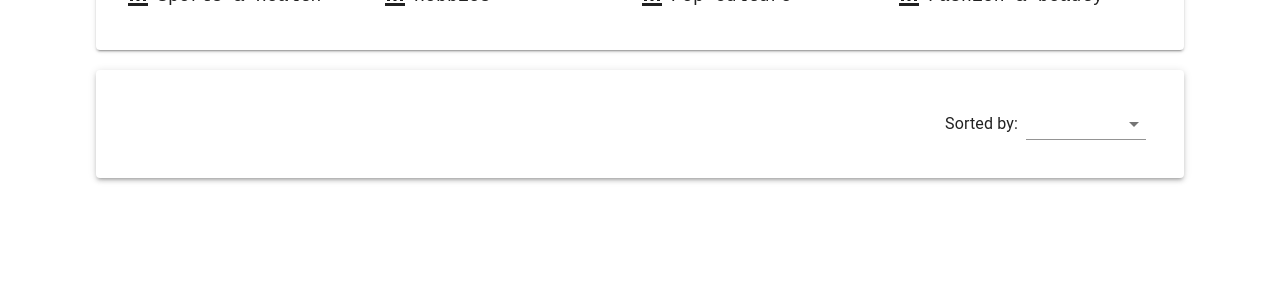
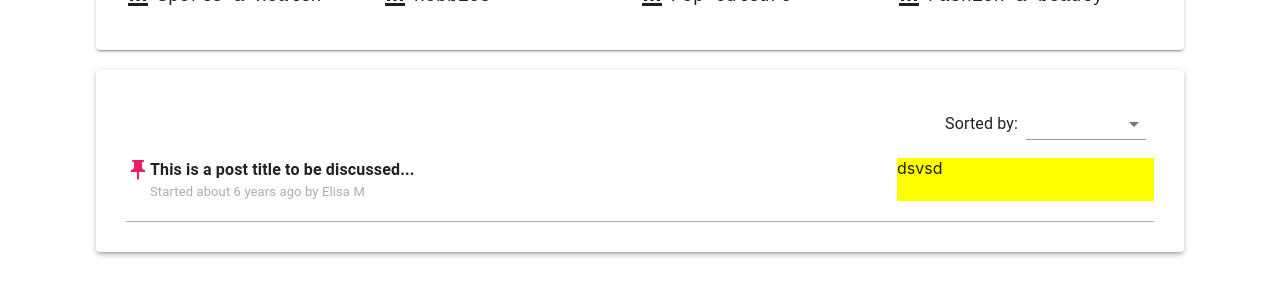
Before and after one commit to Chima20-art/student-forum, a Next.js app: page /forums in a window 1280 px wide. Shown: the part 386-682 px from the top of the page. Built offline with nearby package versions, Linux system fonts and the light colour scheme; no server answers; a web font is replaced by a local one.

Commit message:
finished first part of discussion session.

```diff
--- a/components/discussions.js
+++ b/components/discussions.js
@@ -7,6 +7,10 @@ import MenuItem from '@mui/material/MenuItem';
 import FormControl from '@mui/material/FormControl';
 import Select from '@mui/material/Select';
 import React, { useState } from 'react';
+import PushPinIcon from '@mui/icons-material/PushPin';
+import { blue } from '@mui/material/colors';
+import { pink } from '@mui/material/colors';
+import ModeCommentIcon from '@mui/icons-material/ModeComment';
 
 export default function Discussions() {
   const [menuItem, setMenuItem] = useState('');
@@ -15,16 +19,19 @@ export default function Discussions() {
     setMenuItem(event.target.value);
   };
   return (
-    <Box
+    <Paper
+      elevation={3}
       container
       sx={{
         width: { xs: '95%', md: '85%' },
         margin: '20px auto ',
+        padding: '30px',
+        justifyContent: 'center',
       }}
     >
-      <Paper elevation={3}>
-        <Grid sx={{ padding: '30px' }}>
+      <Grid container>
         <Grid
+          item
           key="category button"
           container
           sx={{
@@ -49,7 +56,34 @@ export default function Discussions() {
           </FormControl>
         </Grid>
       </Grid>
+      <Grid
+        item
+        container
+        key="discussion"
+        sx={{
+          justifyContent: 'space-between',
+          padding: '10px 0px 20px 0px',
+
+          borderBottom: '1px solid #acacac',
+        }}
+      >
+        <Grid container direction="row" item xs={5}>
+          <Grid item>
+            <PushPinIcon sx={{ color: pink[500] }} />
+          </Grid>
+          <Grid>
+            <Typography sx={{ fontWeight: 'bold' }}>
+              This is a post title to be discussed...
+            </Typography>
+            <Typography sx={{ color: '#acacac', fontSize: '13px' }}>
+              Started about 6 years ago by Elisa M
+            </Typography>
+          </Grid>
+        </Grid>
+        <Grid item xs={3} backgroundColor="yellow">
+          dsvsd
+        </Grid>
+      </Grid>
     </Paper>
-    </Box>
   );
 }
```
Lines whose indentation alone changed are shown as unchanged.
